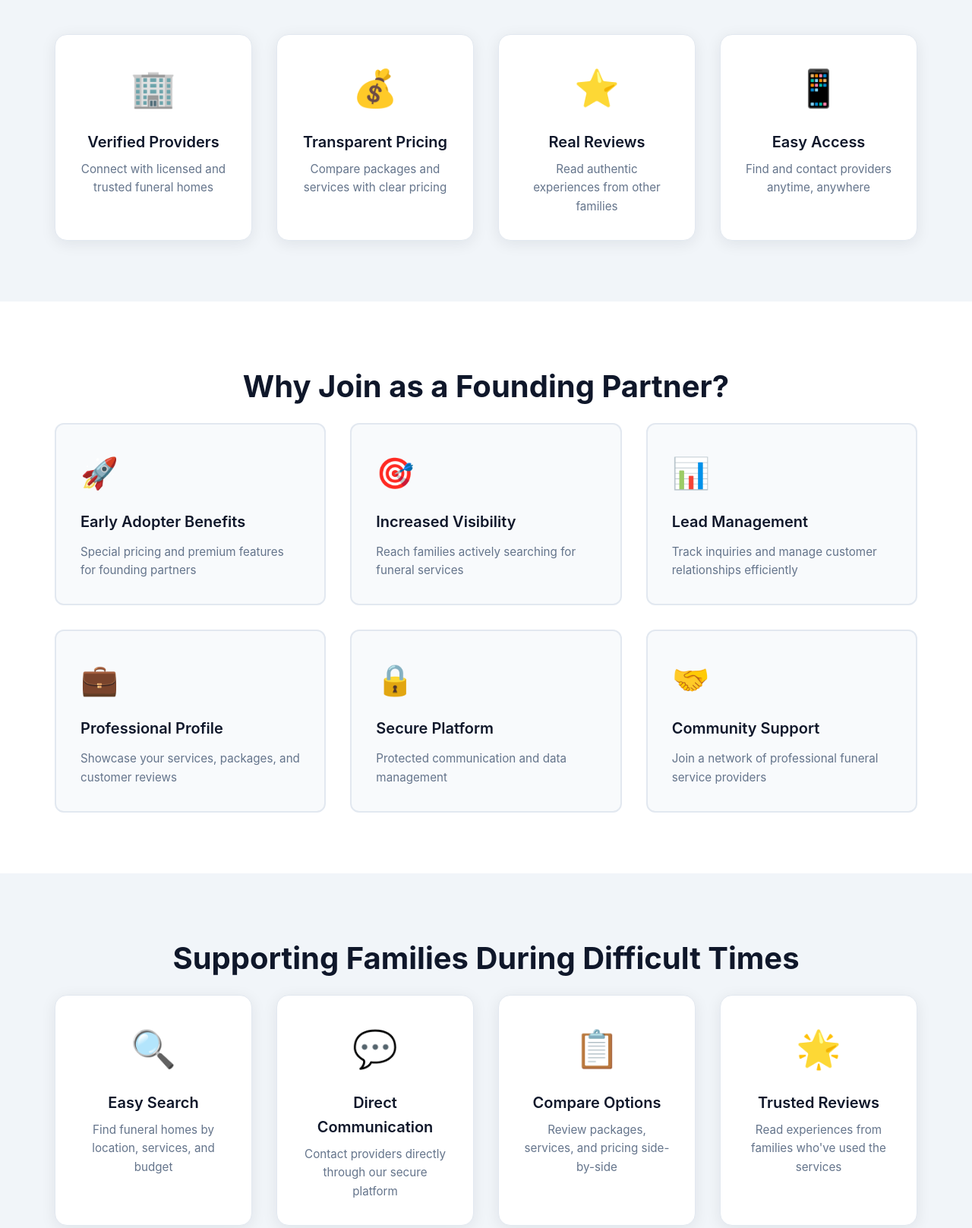
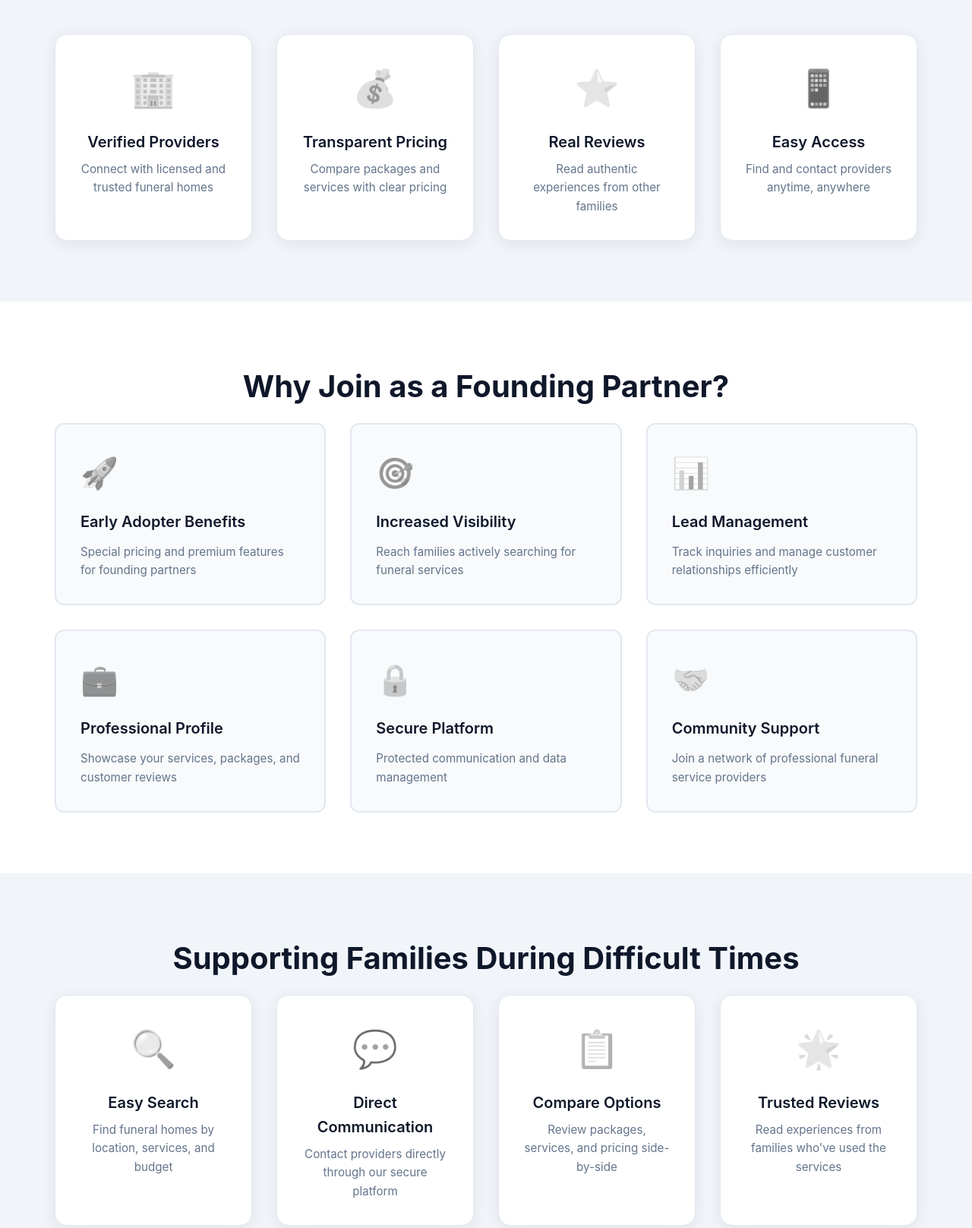
Before and after one commit to jbalido/farewell-landing, a plain HTML site: page index.html in a window 1280 px wide. Shown: the part 884-2501 px from the top of the page at 76% size. Drawn offline with Linux system fonts and the light colour scheme.

Commit message:
Tone down emoji icons with grayscale filter for more dignified funeral services aesthetic

```diff
--- a/styles.css
+++ b/styles.css
@@ -196,6 +196,8 @@ body {
 .stat-icon {
     font-size: 3rem;
     margin-bottom: 1rem;
+    filter: grayscale(100%);
+    opacity: 0.6;
 }
 
 .stat-card h3 {
@@ -238,6 +240,8 @@ body {
 .benefit-icon {
     font-size: 2.5rem;
     margin-bottom: 1rem;
+    filter: grayscale(100%);
+    opacity: 0.6;
 }
 
 .benefit-card h3 {
@@ -281,6 +285,8 @@ body {
 .feature-icon {
     font-size: 3rem;
     margin-bottom: 1rem;
+    filter: grayscale(100%);
+    opacity: 0.6;
 }
 
 .feature-card h3 {
@@ -418,6 +424,8 @@ body {
 .contact-icon {
     font-size: 2.5rem;
     margin-bottom: 1rem;
+    filter: grayscale(100%);
+    opacity: 0.6;
 }
 
 .contact-card h3 {
```
